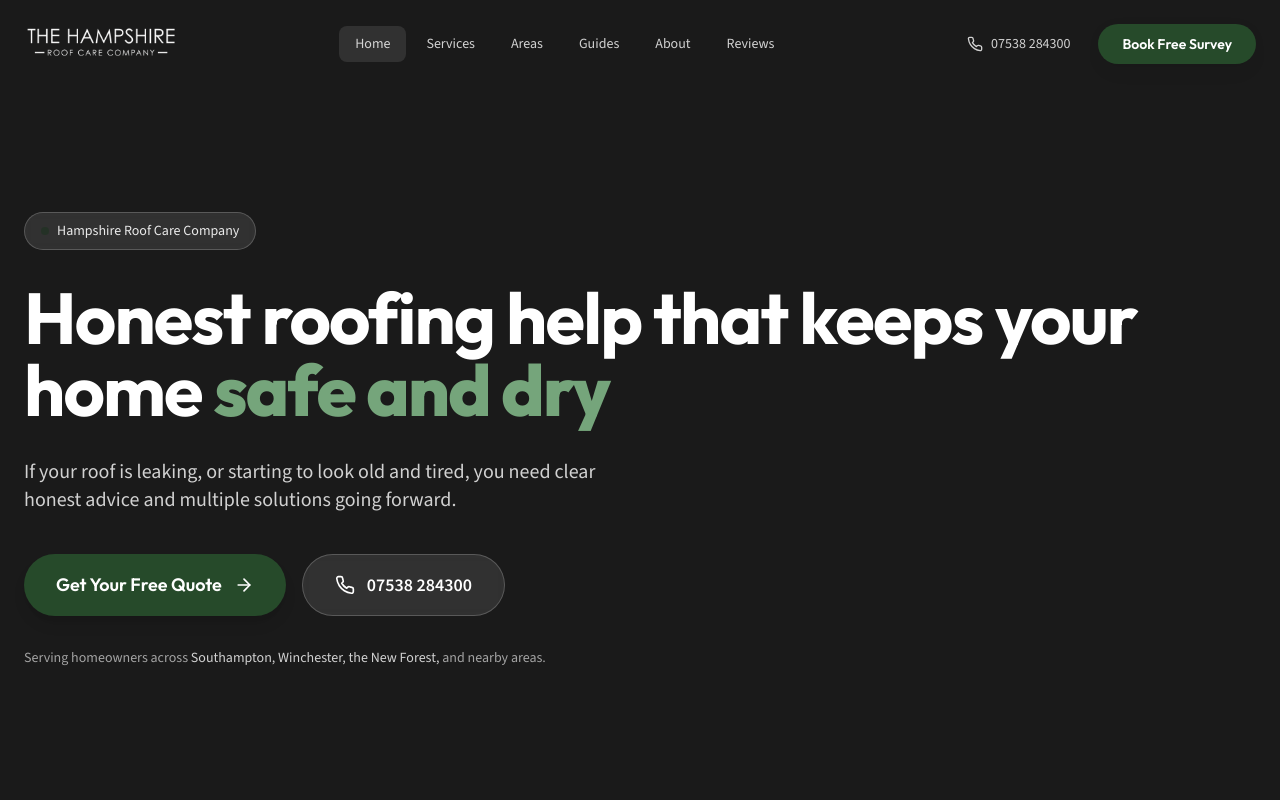
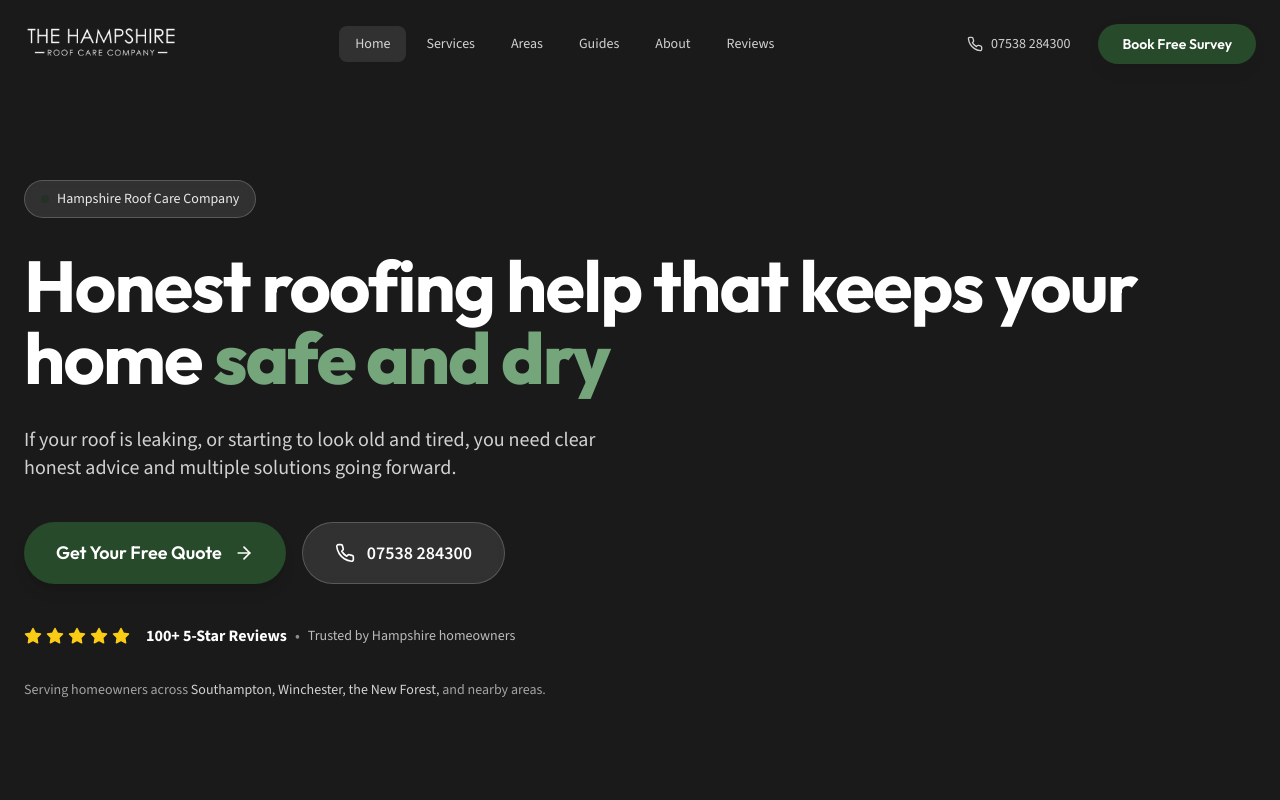
Before and after one commit to MilktreeAgency/hampshire-roof-care, a React (Vite) app: page / in a window 1280 px wide. Shown: the top 800 px of the page. Built offline with nearby package versions, Linux system fonts and the light colour scheme.

Commit message:
Add 100+ 5-star reviews trust signal to hero section

```diff
--- a/components/Hero.tsx
+++ b/components/Hero.tsx
@@ -1,6 +1,6 @@
 import React, { useState, useEffect } from 'react';
 import { motion } from 'framer-motion';
-import { ArrowRight, Phone } from 'lucide-react';
+import { ArrowRight, Phone, Star } from 'lucide-react';
 
 interface HeroProps {
   setIsQuoteModalOpen: (open: boolean) => void;
@@ -81,6 +81,20 @@ const Hero: React.FC<HeroProps> = ({ setIsQuoteModalOpen }) => {
               </a>
             </div>
 
+            {/* Trust Signal - 5 Star Reviews */}
+            <div className="flex flex-col sm:flex-row items-center gap-3 sm:gap-4 pt-2 justify-center lg:justify-start">
+              <div className="flex items-center gap-1">
+                {[...Array(5)].map((_, i) => (
+                  <Star key={i} size={18} className="fill-yellow-400 text-yellow-400" />
+                ))}
+              </div>
+              <div className="flex items-center gap-2">
+                <span className="text-white font-bold text-sm md:text-base">100+ 5-Star Reviews</span>
+                <span className="text-white/50">•</span>
+                <span className="text-white/70 text-sm">Trusted by Hampshire homeowners</span>
+              </div>
+            </div>
+
             {/* Areas Served */}
             <p className="text-white/60 text-xs md:text-sm px-2 sm:px-0">
               Serving homeowners across <span className="text-white/80 font-medium">Southampton, Winchester, the New Forest,</span> and nearby areas.
```
